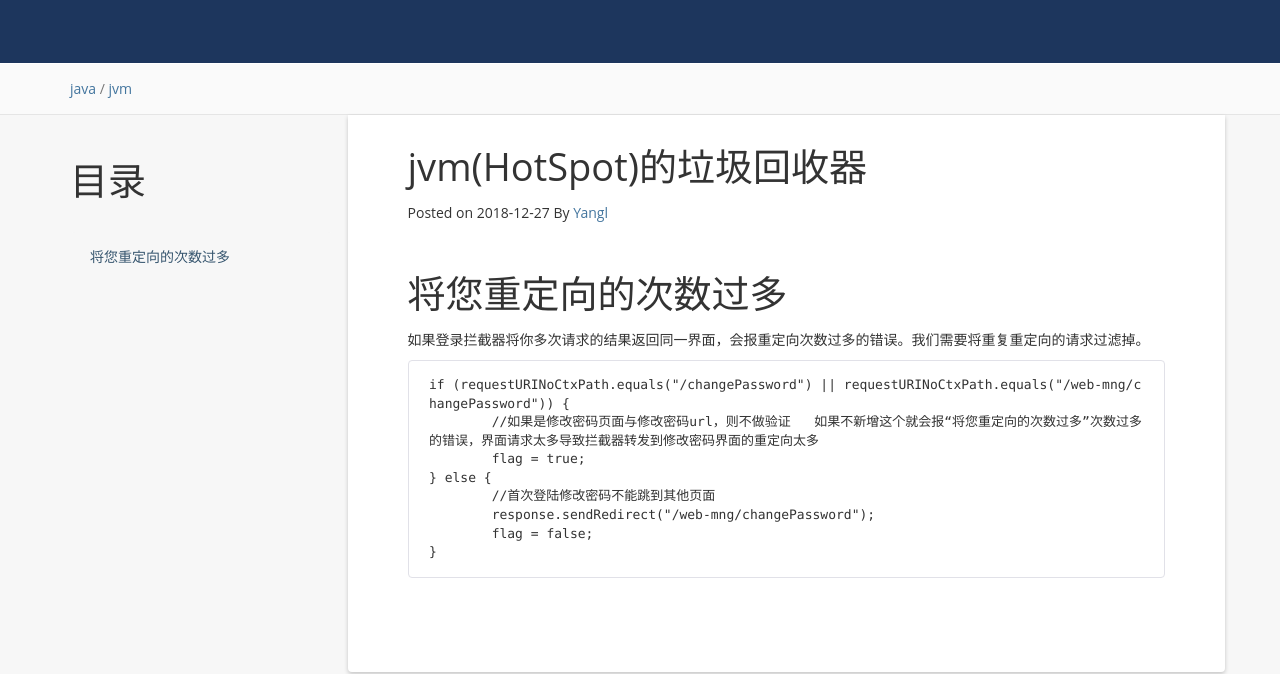
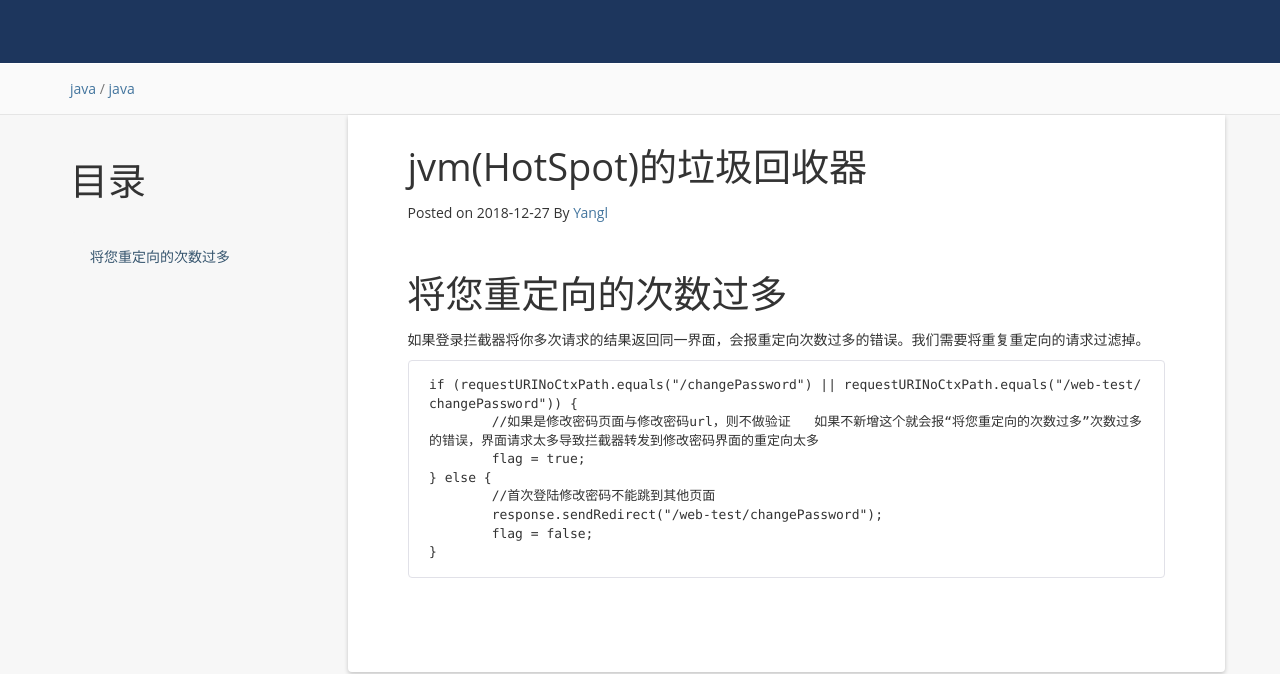
Before and after one commit to yanglei1992/yanglei1992.github.io.old, a Jekyll site: the page built from _posts/java/java/2018-12-27-java-java-web.markdown, in a window 1280 px wide and 1065 px high. Shown: the part 172-846 px from the top of the window. Built offline with Jekyll 4.4.1, drawn with Linux system fonts in a browser that asks for light colours; nearby versions of some CDN libraries; comment, search, counter and statistics services are not loaded.

Commit message:
类别修改

```diff
--- a/_posts/java/java/2018-12-27-java-java-web.markdown
+++ b/_posts/java/java/2018-12-27-java-java-web.markdown
@@ -3,7 +3,7 @@ layout: post
 title:  "jvm(HotSpot)的垃圾回收器"
 date:   2018-12-27 21:30:39 +0800
 categories: java
-tag: jvm
+tag: java
 ---
 
 * content
@@ -13,11 +13,11 @@ tag: jvm
 
 如果登录拦截器将你多次请求的结果返回同一界面，会报重定向次数过多的错误。我们需要将重复重定向的请求过滤掉。
 
-    if (requestURINoCtxPath.equals("/changePassword") || requestURINoCtxPath.equals("/web-mng/changePassword")) {
+    if (requestURINoCtxPath.equals("/changePassword") || requestURINoCtxPath.equals("/web-test/changePassword")) {
     	//如果是修改密码页面与修改密码url，则不做验证   如果不新增这个就会报“将您重定向的次数过多”次数过多的错误，界面请求太多导致拦截器转发到修改密码界面的重定向太多
     	flag = true;
     } else {
     	//首次登陆修改密码不能跳到其他页面
-    	response.sendRedirect("/web-mng/changePassword");
+    	response.sendRedirect("/web-test/changePassword");
     	flag = false;
     }
```
